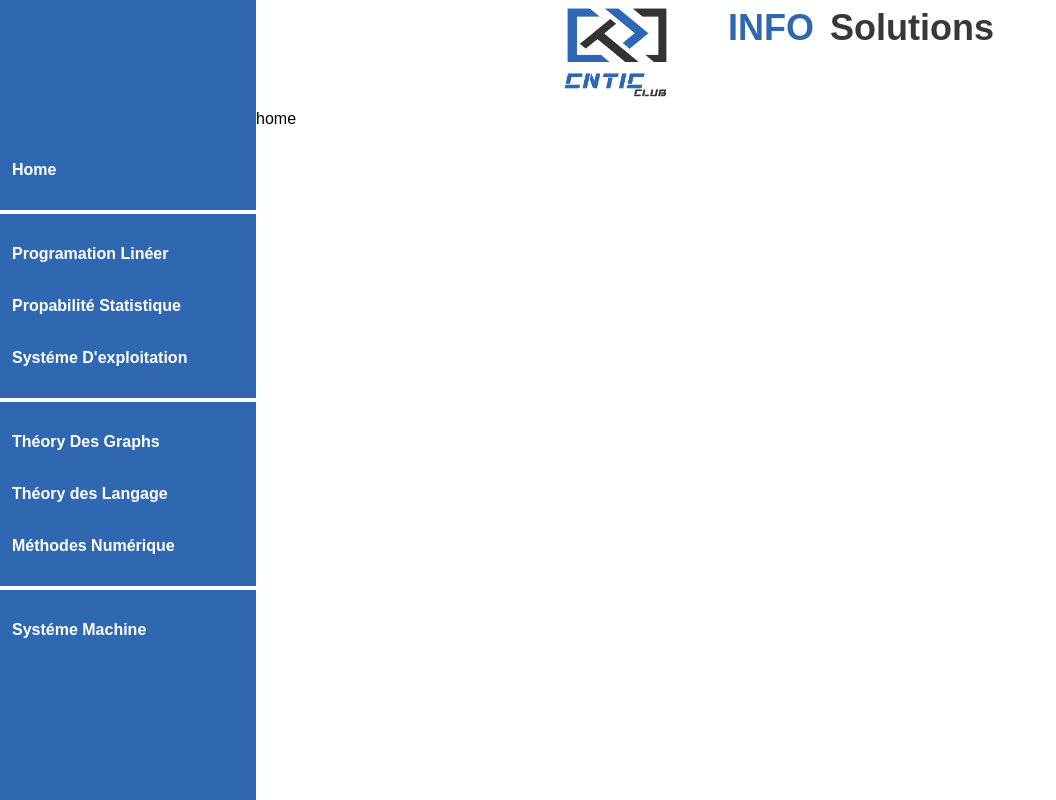
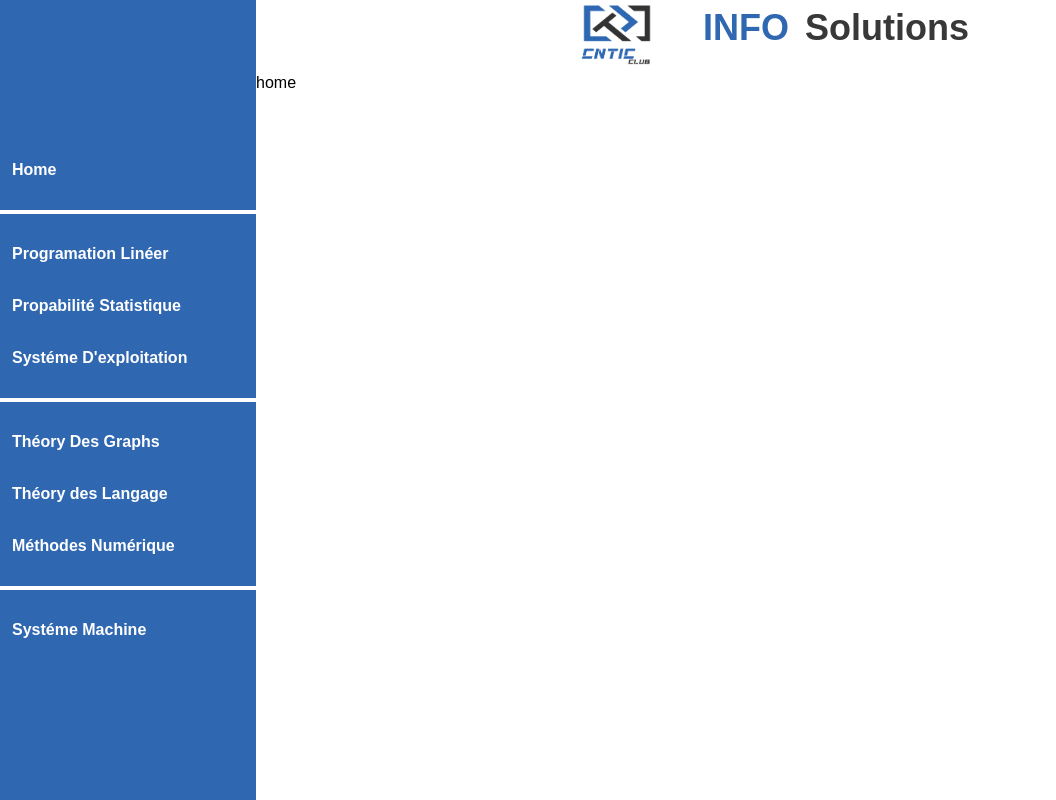
Before and after one commit to imadbenmadi/InfoSolutions, a React (Vite) app: page / in a window 1280 px wide. Shown: the whole page, without its empty margins (0-1056 px from the left). Built offline with nearby package versions, Linux system fonts and the light colour scheme.

Commit message:
changing header Format

```diff
--- a/src/Components/Header.jsx
+++ b/src/Components/Header.jsx
@@ -3,19 +3,14 @@ import logo from "../assets/Cntic_Logo.png";
 
 export default function Header() {
     return (
-        <div className="text-center flex justify-center w-full flex-col md:flex-row md:gap-4  ">
-            <span className="  text-Blue text-4xl font-semibold md:order-2 md:mt-2">
+        <div className="text-center flex justify-end flex-row w-full   md:gap-4 sm:justify-center md:justify-center ">
+            <img src={logo} alt="Logo" className=" w-[100px] 	md:mr-5 md:m-0" />
+            <span className="  text-Blue text-2xl font-semibold md:order-2 md:mt-2 md:text-4xl">
                 INFO
             </span>
-            <span className=" text-4xl text-Black font-semibold md:order-3 md:mt-2">
+            <span className=" text-2xl text-Black font-semibold md:order-3 md:mt-2 md:text-4xl">
                 Solutions
             </span>
-
-            <img
-                src={logo}
-                alt="Logo"
-                className=" w-[150px] md:order-1 m-auto	md:mr-5 md:m-0"
-            />
         </div>
     );
 }
```
